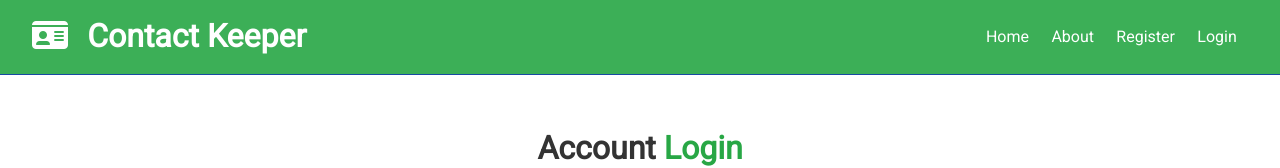
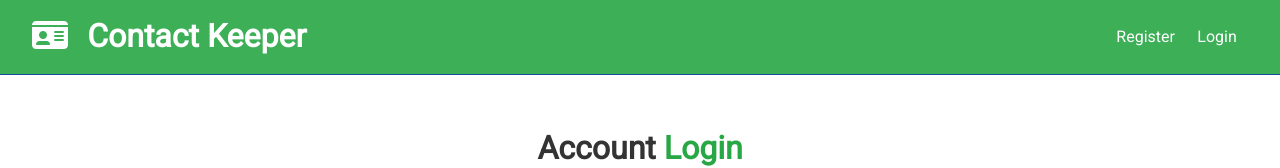
Before and after one commit to RohanRajGautam/contact-keeper, a React (Create React App) app in the folder client/: page /login in a window 1280 px wide. Shown: the top 168 px of the page. Built offline with nearby package versions, Linux system fonts and the light colour scheme.

Commit message:
logout and navbar

```diff
--- a/client/src/components/layout/Navbar.js
+++ b/client/src/components/layout/Navbar.js
@@ -1,8 +1,40 @@
-import React from "react";
+import React, { Fragment, useContext } from "react";
 import PropTypes from "prop-types";
 import { Link } from "react-router-dom";
+import AuthContext from "../../context/auth/authContext";
 
 const Navbar = ({ title, icon }) => {
+  const authContext = useContext(AuthContext);
+
+  const { user, isAuthenticated, logout } = authContext;
+
+  const onLogout = () => {
+    logout();
+  };
+
+  const authLinks = (
+    <Fragment>
+      <li>Hello, {user && user.name} </li>
+      <li>
+        <a onClick={onLogout} href='#!'>
+          <i className='fas fa-sign-out' />
+          <span className='hide-sm'>Logout</span>
+        </a>
+      </li>
+    </Fragment>
+  );
+
+  const guestLinks = (
+    <Fragment>
+      <li>
+        <Link to='/register'>Register</Link>
+      </li>
+      <li>
+        <Link to='/login'>Login</Link>
+      </li>
+    </Fragment>
+  );
+
   return (
     <div className='navbar bg-success'>
       <h1>
@@ -10,20 +42,7 @@
         {"  "}
         <Link to='/'>{title}</Link>
       </h1>
-      <ul>
-        <li>
-          <Link to='/'>Home</Link>
-        </li>
-        <li>
-          <Link to='/about'>About</Link>
-        </li>
-        <li>
-          <Link to='/register'>Register</Link>
-        </li>
-        <li>
-          <Link to='/login'>Login</Link>
-        </li>
-      </ul>
+      <ul>{isAuthenticated ? authLinks : guestLinks}</ul>
     </div>
   );
 };
--- a/client/src/context/auth/AuthState.js
+++ b/client/src/context/auth/AuthState.js
@@ -71,7 +71,7 @@
 
   // Logout
 
-  const logout = () => console.log("logout");
+  const logout = () => dispatch({ type: LOGOUT });
 
   // Clear Errors
 
--- a/client/src/context/auth/authReducer.js
+++ b/client/src/context/auth/authReducer.js
@@ -30,6 +30,7 @@
 
     case REGISTER_FAIL:
     case AUTH_ERROR:
+    case LOGOUT:
       localStorage.removeItem("token");
       return {
         ...state,
```
